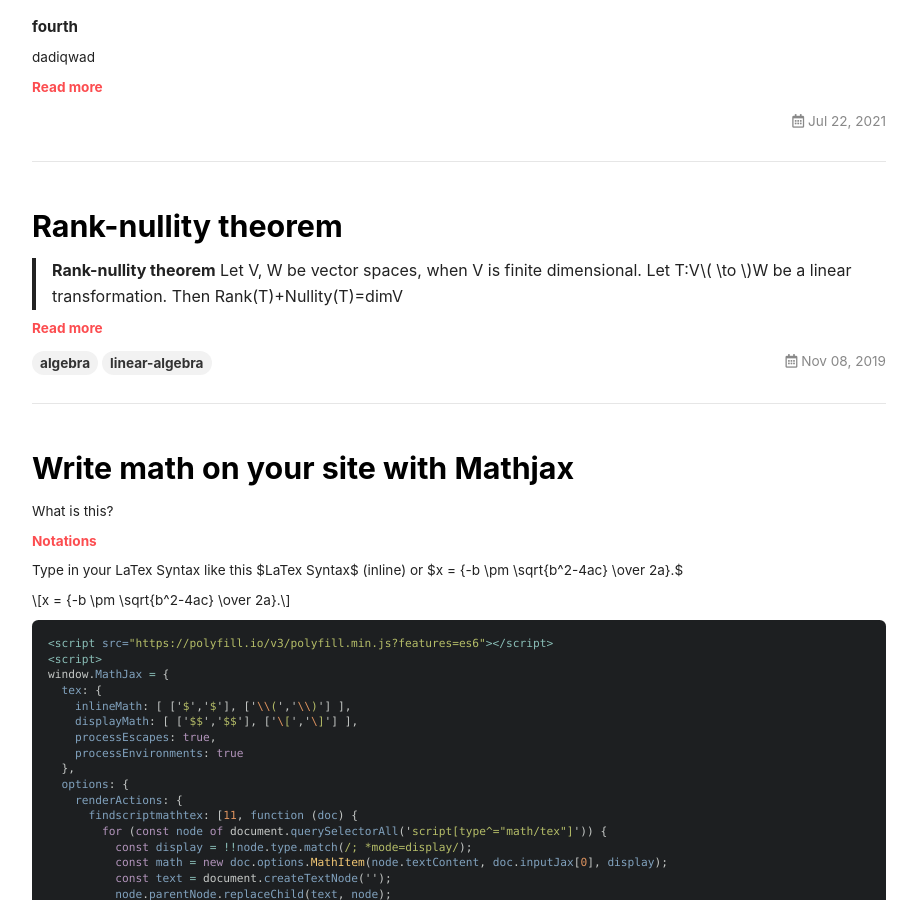
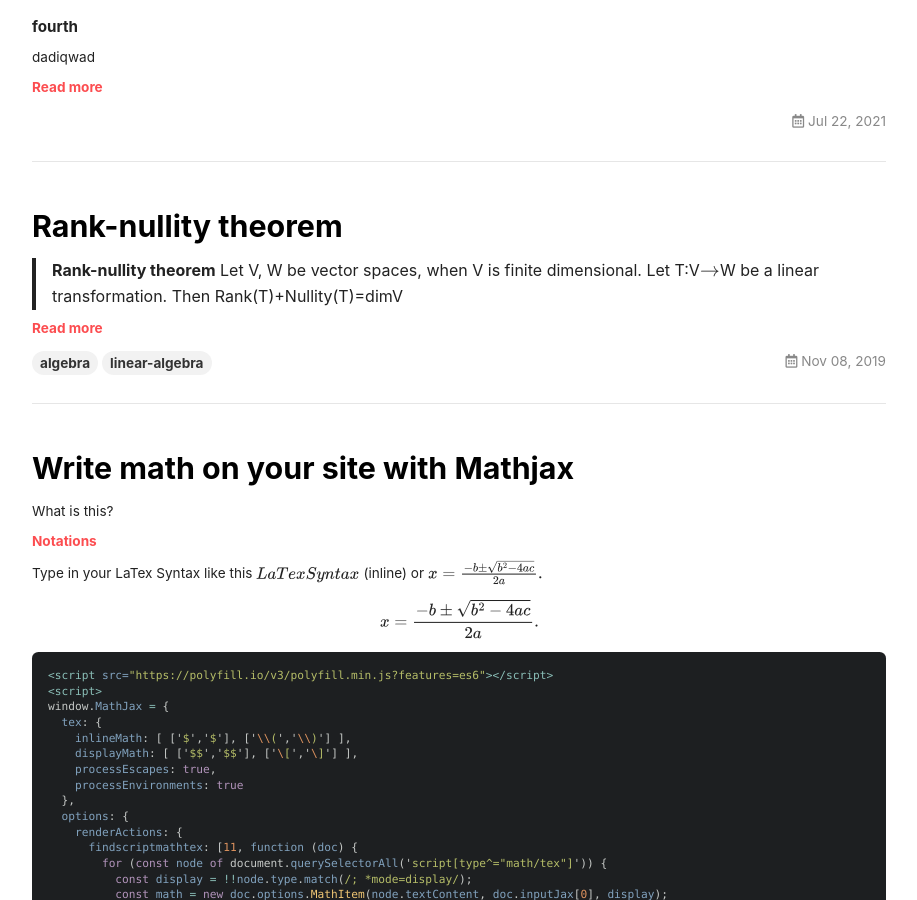
Before and after one commit to Yonderz/yonderz.github.io, a Jekyll site: the page built from index.html, in a window 1280 px wide and 900 px high, scrolled down 340 px. Shown: the whole window, without its empty margins (181-1098 px from the left). Built offline with Jekyll 4.4.1, drawn with Linux system fonts in a browser that asks for light colours; emoji names are drawn with the system emoji font; the list of posts is cut into pages by our own code; some of the changed lines change nothing that is shown.

Commit message:
homepage

```diff
--- a/_config.yml
+++ b/_config.yml
@@ -133,8 +133,6 @@ comments:
     repository  : yonderz.github.io # GitHub repo
     owner       : Yonderz # GitHub repo owner
     admin: Yonderz
-    distractionFreeMode: true
-    proxy: https://cors-anywhere.azm.workers.dev/https://github.com/login/oauth/access_token
 
   ## Valine
   # please refer to https://valine.js.org/en/ for more info.
--- a/index.html
+++ b/index.html
@@ -2,4 +2,5 @@
 layout: home
 articles:
   excerpt_type: html
+mathjax: true
 ---
```
